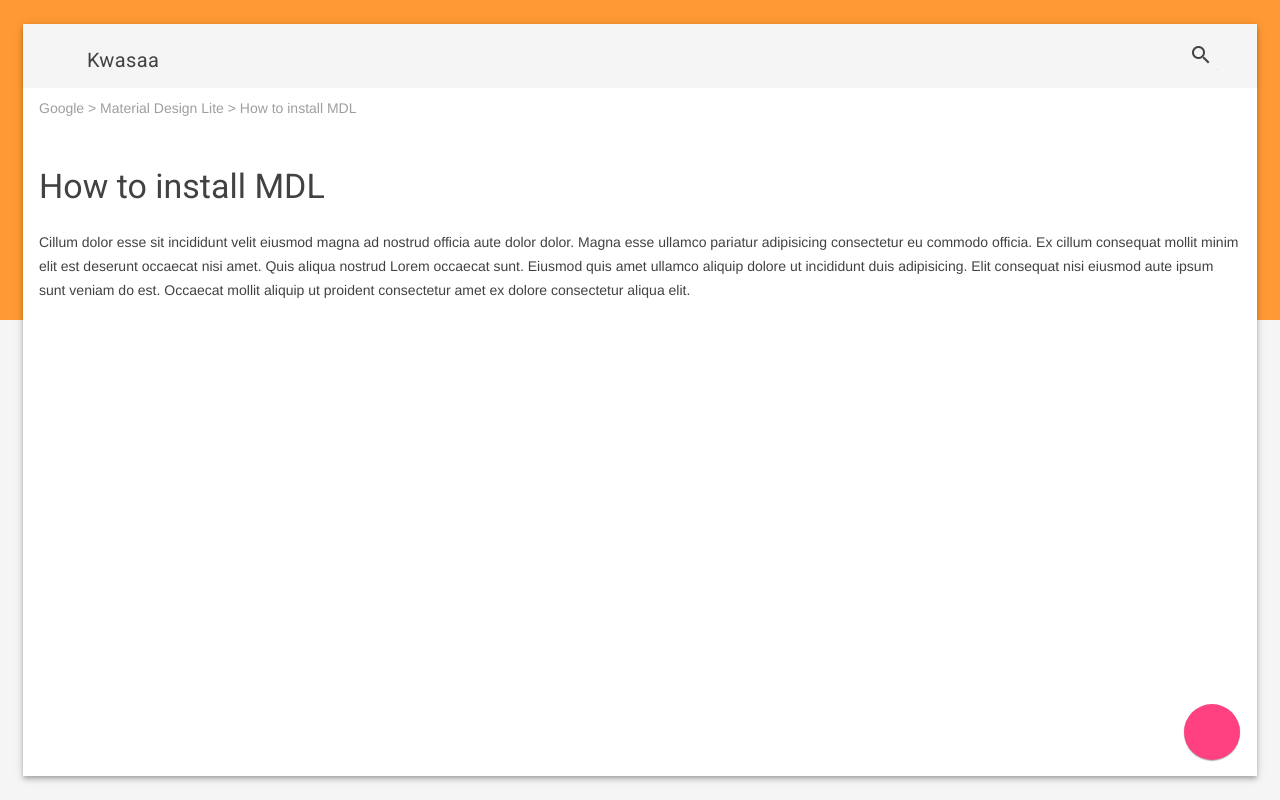
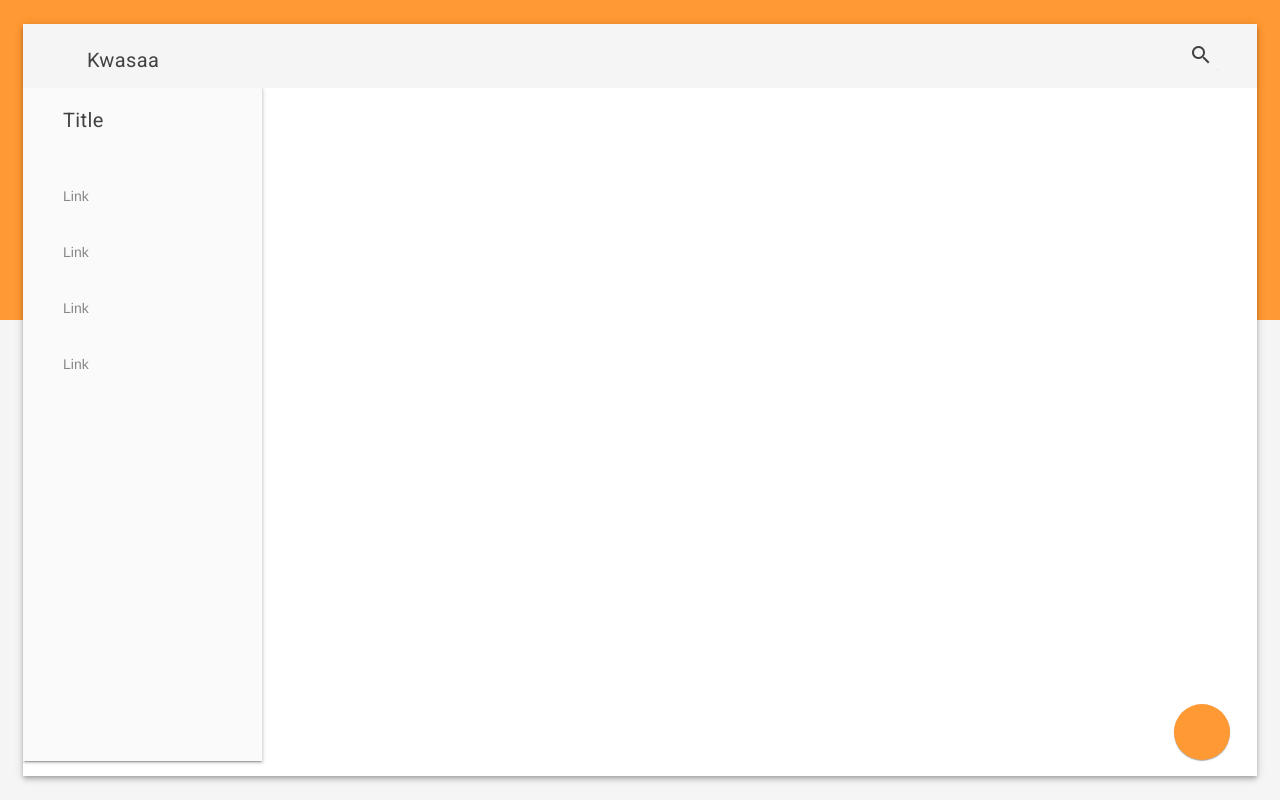
Before and after one commit to kamdjouduplex/new-makert, a website: page app/index.html in a window 1280 px wide. Drawn offline with nearby package versions, Linux system fonts and the light colour scheme.

Commit message:
modified the layout hidde overflow

```diff
--- a/app/css/styles.css
+++ b/app/css/styles.css
@@ -13,6 +13,7 @@
 .demo-main {
   margin-top: -39vh;
   flex-shrink: 0;
+  overflow-y: hidden;
 }
 
 .demo-header .mdl-layout__header-row {
@@ -28,8 +29,8 @@
 
 .demo-content {
   border-radius: 2px;
-  padding: 10px 16px;
-  margin-bottom: 10px;
+  padding: 0px 0px;
+  margin-bottom: 30px;
 }
 
 .demo-layout.is-small-screen .demo-content {
@@ -47,3 +48,23 @@
 .demo-footer .mdl-mini-footer--link-list a {
   font-size: 13px;
 }
+
+/*
+/* Customized mdl code goes here
+*/
+
+/*left navbar */
+div.mdl-layout__drawer{
+  height: 85%;
+}
+
+/* create button */
+.mdl-button--fab.mdl-button--colored {
+    background: #FF9933;
+    color: #fff;
+}
+
+.mdl-button--fab.mdl-button--colored::hover {
+    background: #BF360C;
+    color: #fff;
+}
--- a/app/index.html
+++ b/app/index.html
@@ -40,9 +40,9 @@
       display: block;
       right: 0;
       bottom: 0;
-      margin-right: 40px;
+      margin-right: 50px;
       margin-bottom: 40px;
-      z-index: 900;
+      z-index: 5000;
     }
     </style>
   </head>
@@ -69,19 +69,27 @@
                     </div>
                 </header>
             <div class="demo-content">
-                <div class="demo-crumbs mdl-color-text--grey-500">
-                    Google &gt; Material Design Lite &gt; How to install MDL
+                <!-- No header, and the drawer stays open on larger screens (fixed drawer). -->
+                <div class="mdl-layout mdl-js-layout mdl-layout--fixed-drawer">
+                <div class="mdl-layout__drawer">
+                    <span class="mdl-layout-title">Title</span>
+                    <nav class="mdl-navigation">
+                    <a class="mdl-navigation__link" href="">Link</a>
+                    <a class="mdl-navigation__link" href="">Link</a>
+                    <a class="mdl-navigation__link" href="">Link</a>
+                    <a class="mdl-navigation__link" href="">Link</a>
+                    </nav>
                 </div>
-                <h3>How to install MDL</h3>
-                <p>
-                    Cillum dolor esse sit incididunt velit eiusmod magna ad nostrud officia aute dolor dolor. Magna esse ullamco pariatur adipisicing consectetur eu commodo officia. Ex cillum consequat mollit minim elit est deserunt occaecat nisi amet. Quis aliqua nostrud Lorem occaecat sunt. Eiusmod quis amet ullamco aliquip dolore ut incididunt duis adipisicing. Elit consequat nisi eiusmod aute ipsum sunt veniam do est. Occaecat mollit aliquip ut proident consectetur amet ex dolore consectetur aliqua elit.
-                </p>
+                <main class="mdl-layout__content">
+                    <div class="page-content"><!-- Your content goes here --></div>
+                </main>
+                </div>
             </div>
           </div>
         </div>
       </main>
     </div>
-    <a href="#" target="_blank" id="view-source" class="mdl-button mdl-js-button mdl-button--fab mdl-button--colored"><i class="material-icons">&#xE150;</i></a>
+    <button id="view-source" class="mdl-button mdl-js-button mdl-button--fab mdl-js-ripple-effect mdl-button--colored"><i class="material-icons">&#xE150;</i></button>
     <script src="../node_modules/material-design-lite/material.min.js"></script>
   </body>
 </html>
```
